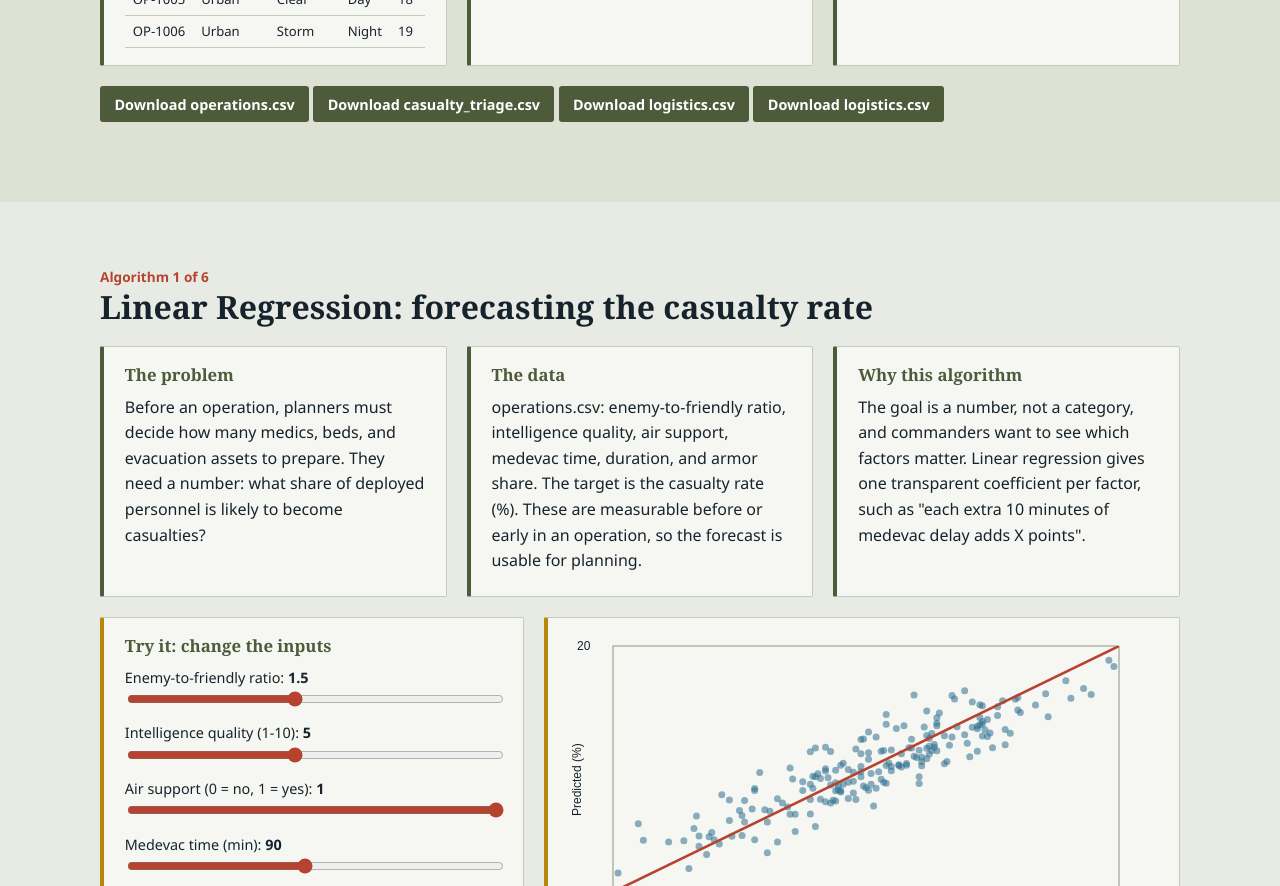
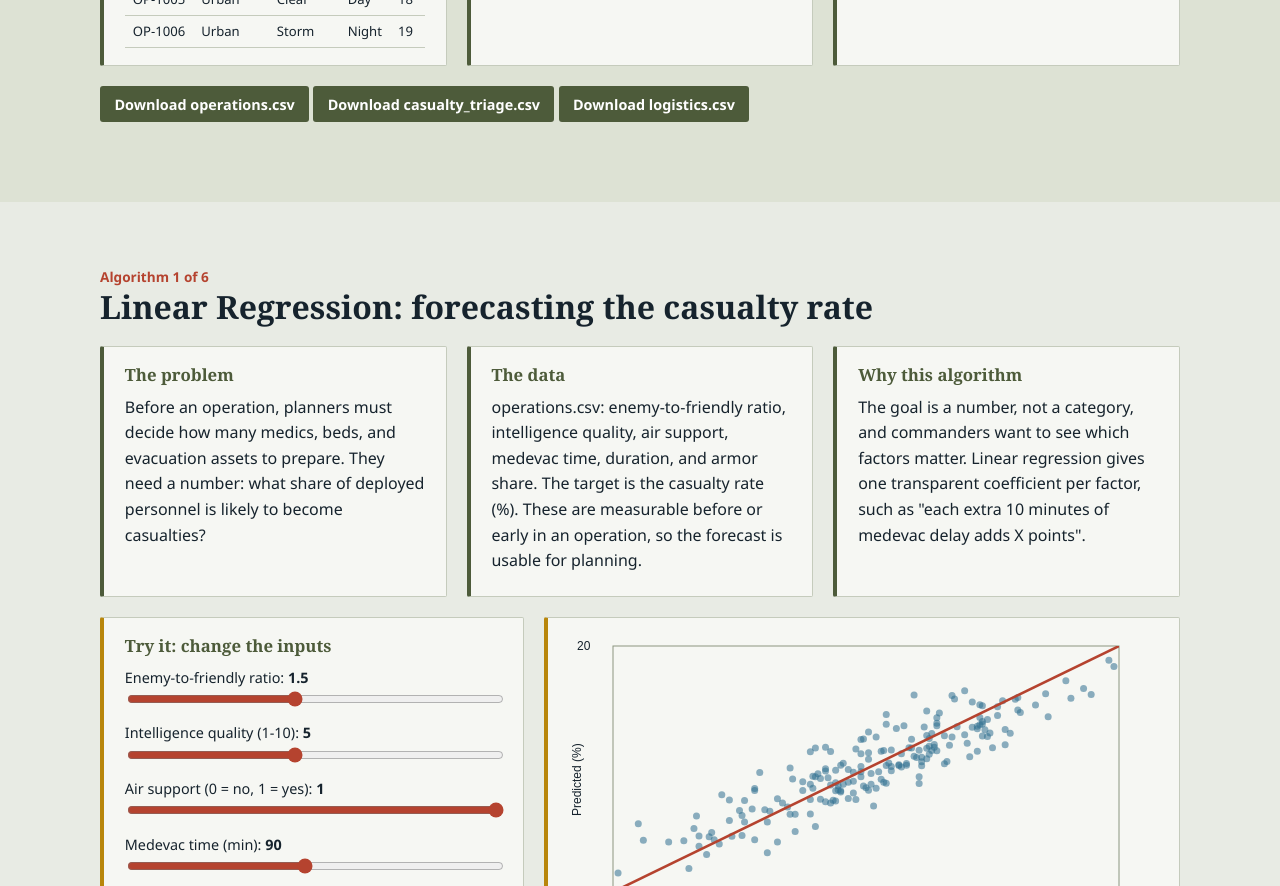
Before and after one commit to Dael-uic/halcyon-ridge-analytics--ML-, a plain HTML site: page index.html in a window 1280 px wide. Shown: the part 2198-3084 px from the top of the page. Drawn offline with Linux system fonts and the light colour scheme.

Commit message:
Remove duplicate bitton

```diff
--- a/index.html
+++ b/index.html
@@ -21,7 +21,7 @@
 <div class="grid2"><div class="card"><h4>operations.csv: 1,000 combat operations</h4><p>One row per operation: terrain, weather, time of day, duration, force size, enemy-to-friendly ratio, air support, intelligence quality, armor share, medevac time, casualty rate, outcome, incident type, and a mass-casualty flag.</p><div class="scroll"><table class="dt" id="p1"></table></div></div>
 <div class="card"><h4>casualty_triage.csv: 1,200 casualty cases</h4><p>One row per injured soldier: age, heart rate, blood pressure, breathing rate, consciousness score (GCS), bleeding level, evacuation delay, assigned triage category, and survival.</p><div class="scroll"><table class="dt" id="p2"></table></div></div>
 <div class="card"><h4>logistics.csv: 1,000 supply convoys</h4><p>One row per convoy: distance, road quality, cargo weight, vehicles, escort, weather severity, route threat level, fuel reserve, delay in hours, and a late flag (10 hours or more).</p><div class="scroll"><table class="dt" id="p3"></table></div></div></div>
-<p><a class="btn sm" href="data/operations.csv" download>Download operations.csv</a> <a class="btn sm" href="data/casualty_triage.csv" download>Download casualty_triage.csv</a> <a class="btn sm" href="data/logistics.csv" download>Download logistics.csv</a>  <a class="btn sm" href="data/logistics.csv" download>Download logistics.csv</a></p></div></section>
+<p><a class="btn sm" href="data/operations.csv" download>Download operations.csv</a> <a class="btn sm" href="data/casualty_triage.csv" download>Download casualty_triage.csv</a> <a class="btn sm" href="data/logistics.csv" download>Download logistics.csv</a></p></div></section>
 <div id="algos"></div>
 <section id="compare" class="alt"><div class="wrap"><h2>One company, six different problems</h2><div class="scroll"><table class="dt" id="cmp"></table></div></div></section>
 </main>
```
